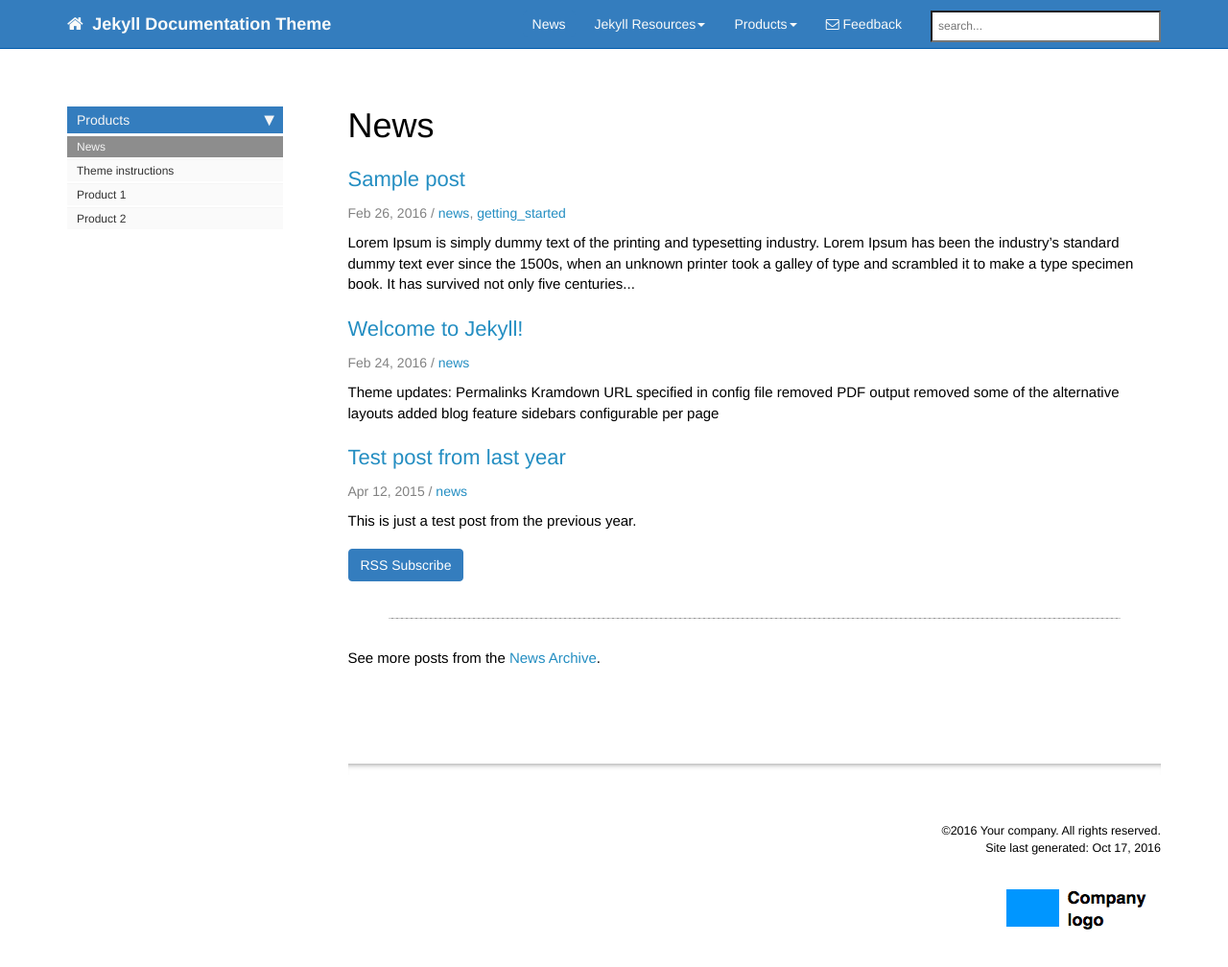
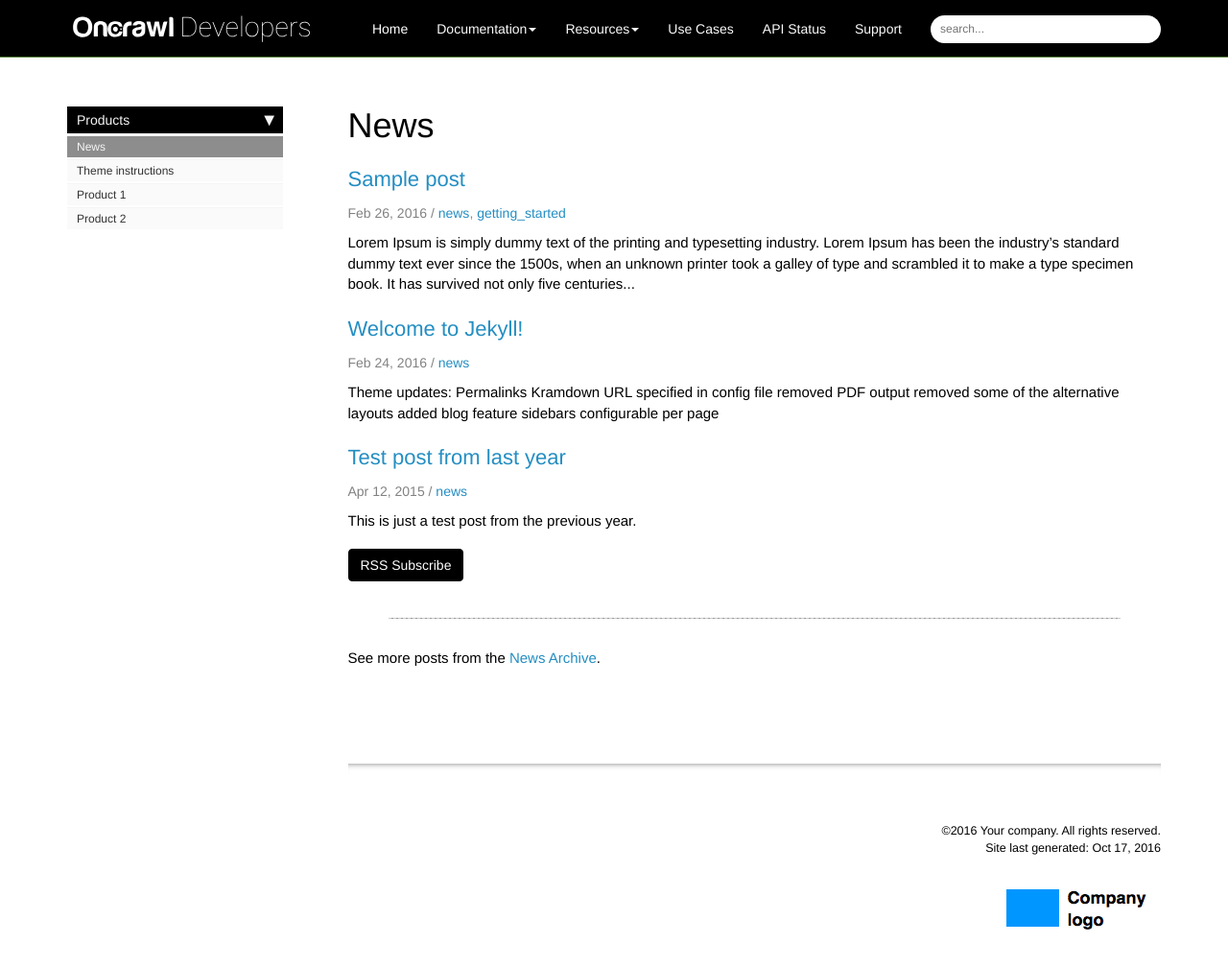
Before and after one commit to cogniteev/oncrawl-documentation-platform, a Jekyll site: the page built from pages/news/news.html, in a window 1280 px wide and 1048 px high. Shown: the top 1008 px of the window at 96% size. Built offline with Jekyll 4.4.1, drawn with Linux system fonts in a browser that asks for light colours; nearby versions of some CDN libraries; comment, search, counter and statistics services are not loaded.

Commit message:
Header & footer style

```diff
--- a/_data/topnav.yml
+++ b/_data/topnav.yml
@@ -3,14 +3,14 @@
 topnav:
 - title: Topnav
   items:
-    - title: News
+    - title: Home
       url: /news
 
 #Topnav dropdowns
 topnav_dropdowns:
 - title: Topnav dropdowns
   folders:
-    - title: Jekyll Resources
+    - title: Documentation
       folderitems:
         - title: Github Repo
           external_url: https://github.com/tomjohnson1492/documentation-theme-jekyll
@@ -22,7 +22,7 @@
           external_url: http://stackoverflow.com/questions/tagged/jekyll
         - title: Jekyll on my blog
           external_url: http://idratherbewriting.com/category-jekyll/
-    - title: Products
+    - title: Resources
       folderitems:
         - title: Jekyll Documentation Theme
           url: /mydoc_introduction.html
@@ -30,3 +30,10 @@
           url: /p1_landing_page.html
         - title: Product 2
           url: /p2_landing_page.html
+
+topnav_right:
+- title: Topnav right
+  items:
+    - title: Use Cases
+    - title: API Status
+    - title: Support
--- a/_includes/feedback.html
+++ /dev/null
@@ -1 +0,0 @@
-<li><a class="email" title="Submit feedback" href="#" onclick="javascript:window.location='mailto:{{site.feedback_email}}?subject={{site.feedback_subject_line}} f eedback&body=I have some feedback about the {{page.title}} page: ' + window.location.href;"><i class="fa fa-envelope-o"></i> Feedback</a><li>
--- a/_includes/topnav.html
+++ b/_includes/topnav.html
@@ -8,7 +8,7 @@
                 <span class="icon-bar"></span>
                 <span class="icon-bar"></span>
             </button>
-            <a class="fa fa-home fa-lg navbar-brand" href="index.html">&nbsp;<span class="projectTitle"> {{site.topnav_title}}</span></a>
+            <a class="navbar-brand" href="index.html">&nbsp;<img src="images/oncrawl-developers-logo2.svg" alt="Logo" width="250px"></a>
         </div>
         <div class="collapse navbar-collapse" id="bs-example-navbar-collapse-1">
             <ul class="nav navbar-nav navbar-right">
@@ -44,9 +44,20 @@
                 </li>
                 {% endfor %}
                 {% endfor %}
-                {% if site.feedback_disable == null or site.feedback_disable == false %}
-			{% include feedback.html %}
-		{% endif %}
+
+                {% for entry in site.data.topnav.topnav_right %}
+                {% for item in entry.items %}
+                {% if item.external_url %}
+                <li><a href="{{item.external_url}}" target="_blank">{{item.title}}</a></li>
+                {% elsif page.url contains item.url %}
+                <li class="active"><a href="{{item.url | remove: "/"}}">{{item.title}}</a></li>
+                {% else %}
+                <li><a href="{{item.url | remove: "/"}}">{{item.title}}</a></li>
+                {% endif %}
+                {% endfor %}
+                {% endfor %}
+
+
                 <!--comment out this block if you want to hide search-->
                 <li>
                     <!--start search-->
--- a/css/customstyles.css
+++ b/css/customstyles.css
@@ -245,8 +245,12 @@
     -moz-box-sizing: border-box;
     box-sizing: border-box;
     float: right;
-    margin-top:10px;
+    margin-top:15px;
+    border-radius:40px;
+    border:none;
+    padding-left:10px;
 }
+
 /* end search */
 
 .filter-options {
@@ -303,7 +307,7 @@
 
 .navbar-inverse .navbar-nav > li > a {
     background-color: transparent;
-    margin-top:10px;
+    margin-top:15px;
 }
 
 .post-content .rssfeedLink {
--- a/css/theme-blue.css
+++ b/css/theme-blue.css
@@ -14,7 +14,7 @@
 }
 
 .nav > li.active > a {
-    background-color: #347DBE;
+    background-color: #000;
 }
 
 .nav > li > a:hover {
@@ -22,7 +22,7 @@
 }
 
 div.navbar-collapse .dropdown-menu > li > a:hover {
-    background-color: #347DBE;
+    background-color: #000;
 }
 
 .nav li.thirdlevel > a {
@@ -38,8 +38,7 @@
 }
 
 .navbar-inverse {
-    background-color: #347DBE;
-    border-color: #015CAE;
+    background-color: #000;
 }
 
 .navbar-inverse .navbar-nav > .open > a, .navbar-inverse .navbar-nav > .open > a:hover, .navbar-inverse .navbar-nav > .open > a:focus {
@@ -53,17 +52,16 @@
 
 /* not sure if using this ...*/
 .navbar-inverse .navbar-collapse, .navbar-inverse .navbar-form {
-    border-color: #248ec2 !important;
 }
 
 .btn-primary {
     color: #ffffff;
-    background-color: #347DBE;
-    border-color: #347DBE;
+    background-color: #000;
+    border-color: #000;
 }
 
 .navbar-inverse .navbar-nav > .active > a, .navbar-inverse .navbar-nav > .active > a:hover, .navbar-inverse .navbar-nav > .active > a:focus {
-    background-color: #347DBE;
+    background-color: #000;
 }
 
 .btn-primary:hover,
@@ -72,7 +70,7 @@
 .btn-primary.active,
 .open .dropdown-toggle.btn-primary {
     background-color: #248ec2;
-    border-color: #347DBE;
+    border-color: #000;
 }
 
 .printTitle {
```
Also changed, not shown: images/oncrawl-developers-logo2.svg (added).
